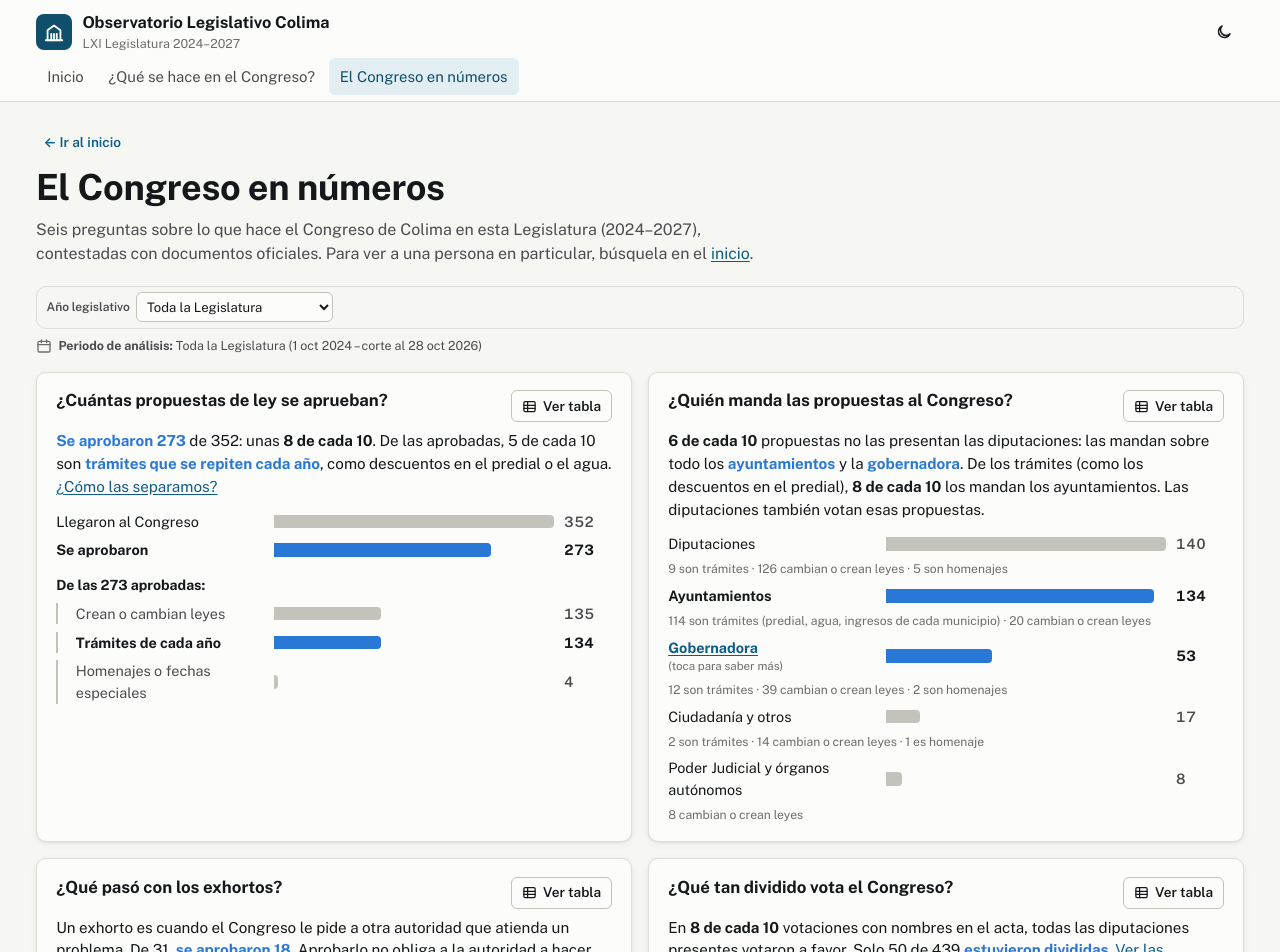
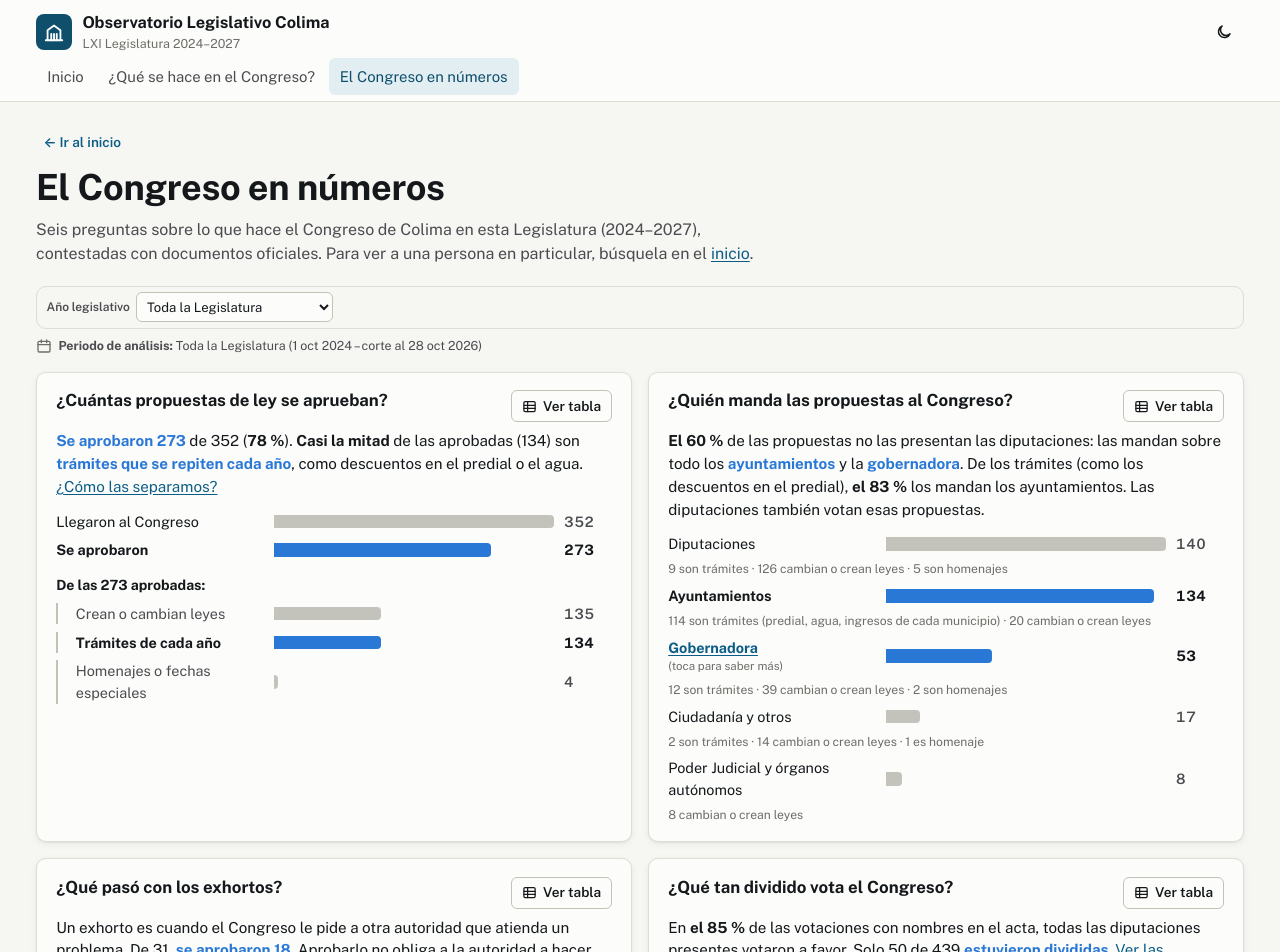
Before and after one commit to irekani55-lgtm/observatorio-colima, a React (Vite) app: page /#/congreso in a window 1280 px wide. Shown: the top 952 px of the page. Built offline with nearby package versions, Linux system fonts and the light colour scheme.

Commit message:
En números e Inicio: porcentajes en lugar de «unas X de cada 10»

```diff
--- a/src/componentes/Nuevo.tsx
+++ b/src/componentes/Nuevo.tsx
@@ -34,6 +34,7 @@ export const CAMBIOS_VISTA_PREVIA = [
   { texto: 'Mapa: al abrir una ficha, el mapa se queda fijo a la izquierda mientras usted baja por la ficha (sin espacio vacío).', a: '/?mapa_distrito=3' },
   { texto: 'En números: en «¿Quién manda las propuestas?», debajo de cada barra dice en chiquito cuántas son trámites (como el predial) y cuántas cambian leyes.', a: '/congreso' },
   { texto: 'En números: en la frase de cada gráfica, las palabras en azul son las mismas que las barras azules (sin leyenda); los nombres que se pueden tocar dicen «(toca para saber más)».', a: '/congreso' },
+  { texto: 'En números e Inicio: en lugar de «unas 8 de cada 10» ahora dice el porcentaje (por ejemplo, «273 de 352 (78 %)»), o «casi la mitad» cuando cae cerca.', a: '/congreso' },
   { texto: 'En números: en cada gráfica, la barra que explica la frase va en color y las demás en gris; la asistencia trae una línea de promedio y el mes más bajo; cada partido dice cuántos lugares tiene.', a: '/congreso' },
   { texto: 'En números: en «Propuestas», las tres últimas barras van debajo de «De las 273 aprobadas:», con sangría.', a: '/congreso' },
   { texto: 'En números: «El acta no dice si se aprobó» se puede tocar y explica de qué trataba el exhorto, con el párrafo del acta.', a: '/congreso' },
--- a/src/paginas/Inicio.tsx
+++ b/src/paginas/Inicio.tsx
@@ -102,7 +102,7 @@ export default function Inicio() {
             </li>
             {resumen.asis.porcentaje != null && (
               <li>
-                En promedio, las diputaciones fueron a <strong>{Math.round(resumen.asis.porcentaje / 10)} de cada 10</strong> sesiones del Congreso ({fmtPct(resumen.asis.porcentaje)}).
+                En promedio, las diputaciones fueron al <strong>{fmtPct(resumen.asis.porcentaje)}</strong> de las sesiones del Congreso.
               </li>
             )}
           </ul>
--- a/src/paginas/PreguntasCongreso.tsx
+++ b/src/paginas/PreguntasCongreso.tsx
@@ -13,7 +13,13 @@ import { diputadosFiltrados } from '../indicadores/filtro';
 import { asistenciaPorMes, avancePropuestas, divisionVotaciones, origenesPropuestas, propuestasPorLugar, resultadoExhortos } from '../indicadores/numeros';
 import { votacionesFiltradas } from '../indicadores/votaciones';
 
-const deCada10 = (n: number, d: number) => (d ? Math.round((n / d) * 10) : 0);
+/** Proporción en palabras de informe: «la mitad» cuando cae cerca, y si no, porcentaje redondeado («el 60 %»). */
+const parte = (n: number, d: number) => {
+  const p = d ? (n / d) * 100 : 0;
+  if (Math.abs(p - 50) <= 2) return p < 49.5 ? 'casi la mitad' : p > 50.5 ? 'poco más de la mitad' : 'la mitad';
+  return `el ${Math.round(p)} %`;
+};
+const mayus = (t: string) => t.charAt(0).toUpperCase() + t.slice(1);
 const pct = (v: number) => `${v.toLocaleString('es-MX', { maximumFractionDigits: 1 })} %`;
 
 /**
@@ -98,7 +104,7 @@ export function PreguntasCongreso() {
           titulo="¿Cuántas propuestas de ley se aprueban?"
           nota={
             <>
-              <Resalta>Se aprobaron {fmt(avance.aprobadas)}</Resalta> de {fmt(avance.presentadas)}: unas <strong>{deCada10(avance.aprobadas, avance.presentadas)} de cada 10</strong>. De las aprobadas, {deCada10(avance.tramite, avance.aprobadas)} de cada 10 son <Resalta>trámites que se repiten cada año</Resalta>, como descuentos en el predial o el agua.{' '}
+              <Resalta>Se aprobaron {fmt(avance.aprobadas)}</Resalta> de {fmt(avance.presentadas)} (<strong>{avance.presentadas ? Math.round((avance.aprobadas / avance.presentadas) * 100) : 0} %</strong>). <strong>{mayus(parte(avance.tramite, avance.aprobadas))}</strong> de las aprobadas ({fmt(avance.tramite)}) son <Resalta>trámites que se repiten cada año</Resalta>, como descuentos en el predial o el agua.{' '}
               <Link to="/metodologia#clasificacion-propuestas">¿Cómo las separamos?</Link>
             </>
           }
@@ -113,7 +119,7 @@ export function PreguntasCongreso() {
           titulo="¿Quién manda las propuestas al Congreso?"
           nota={
             <>
-              <strong>{deCada10(fueraDip, origen.total)} de cada 10</strong> propuestas no las presentan las diputaciones: las mandan sobre todo los <Resalta>ayuntamientos</Resalta> y la <Resalta>gobernadora</Resalta>.{tramitesAyun.total > 0 && <> De los trámites (como los descuentos en el predial), <strong>{deCada10(tramitesAyun.ayun, tramitesAyun.total)} de cada 10</strong> los mandan los ayuntamientos.</>} Las diputaciones también votan esas propuestas.
+              <strong>{mayus(parte(fueraDip, origen.total))}</strong> de las propuestas no las presentan las diputaciones: las mandan sobre todo los <Resalta>ayuntamientos</Resalta> y la <Resalta>gobernadora</Resalta>.{tramitesAyun.total > 0 && <> De los trámites (como los descuentos en el predial), <strong>{parte(tramitesAyun.ayun, tramitesAyun.total)}</strong> los mandan los ayuntamientos.</>} Las diputaciones también votan esas propuestas.
             </>
           }
           datos={origenOrdenado}
@@ -150,7 +156,7 @@ export function PreguntasCongreso() {
           titulo="¿Qué tan dividido vota el Congreso?"
           nota={
             <>
-              En <strong>{deCada10(votos.unanimidad, votos.total)} de cada 10</strong> votaciones con nombres en el acta, todas las diputaciones presentes votaron a favor. Solo {fmt(votos.divididas)} de {fmt(votos.total)} <Resalta>estuvieron divididas</Resalta>.{' '}
+              En <strong>{parte(votos.unanimidad, votos.total)}</strong> de las votaciones con nombres en el acta, todas las diputaciones presentes votaron a favor. Solo {fmt(votos.divididas)} de {fmt(votos.total)} <Resalta>estuvieron divididas</Resalta>.{' '}
               <Link to="/votaciones?divididas=1">Ver las divididas</Link>
             </>
           }
```
